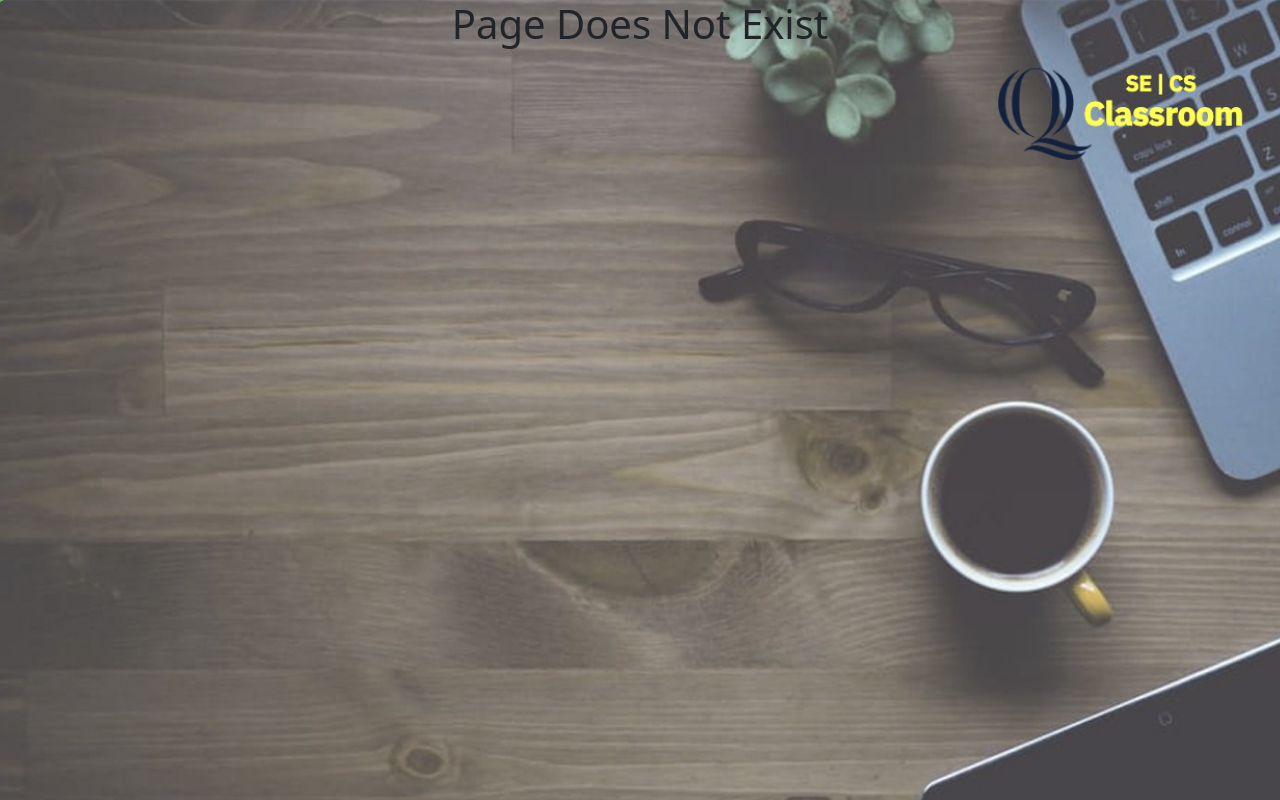
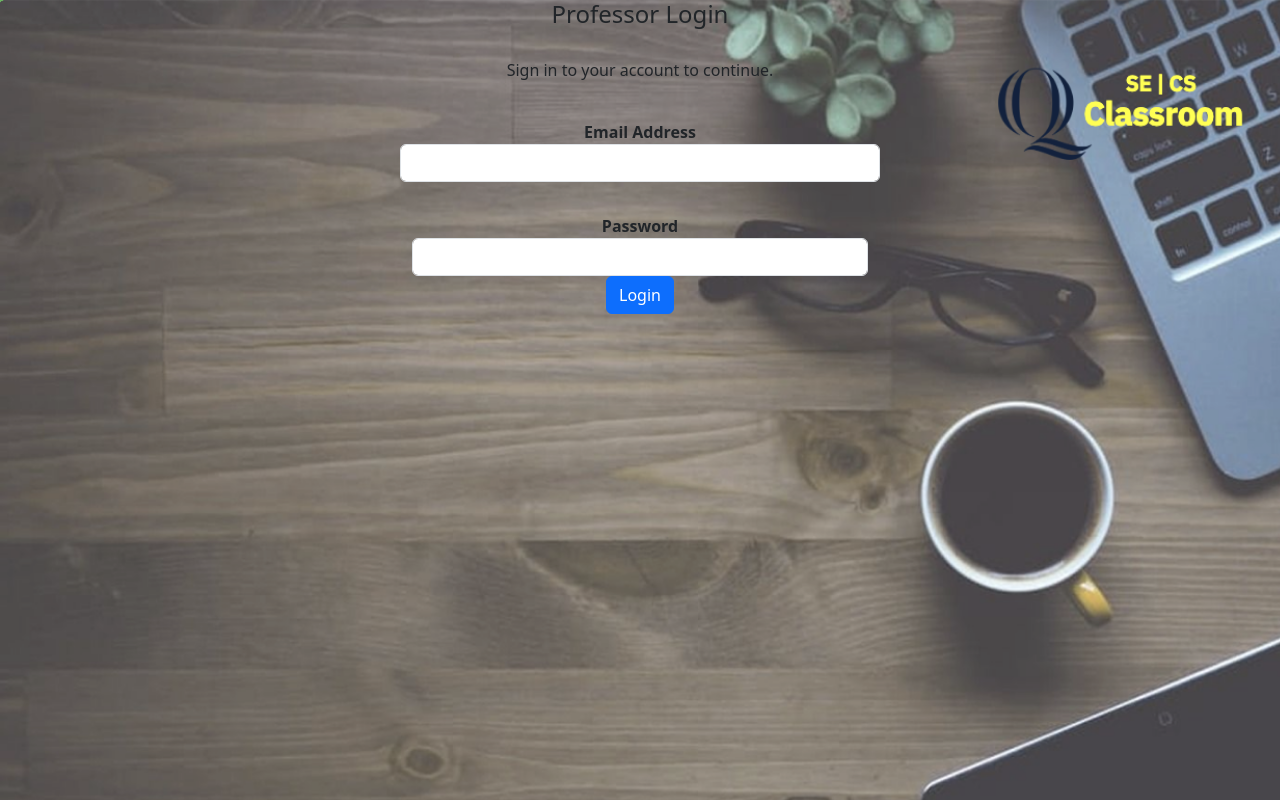
Before and after one commit to juliawoeste/SER340-AutoGrader, a React (Create React App) app in the folder Milestone3/learning-management-app/: page /professorLogin in a window 1280 px wide. Built offline with nearby package versions, Linux system fonts and the light colour scheme.

Commit message:
Login changes

```diff
--- a/Milestone3/learning-management-app/package.json
+++ b/Milestone3/learning-management-app/package.json
@@ -6,11 +6,13 @@
     "@testing-library/jest-dom": "^5.16.5",
     "@testing-library/react": "^13.4.0",
     "@testing-library/user-event": "^13.5.0",
+    "axios": "^1.4.0",
     "joi": "^17.9.2",
     "joi-browser": "^13.4.0",
     "react": "^18.2.0",
     "react-dom": "^18.2.0",
-    "react-router-dom": "^6.10.0",
+    "react-router-dom": "^6.11.0",
+    "react-script": "^2.0.5",
     "react-scripts": "^5.0.1",
     "web-vitals": "^2.1.4"
   },
--- a/Milestone3/learning-management-app/src/App.js
+++ b/Milestone3/learning-management-app/src/App.js
@@ -1,7 +1,8 @@
 import logo from "./logo.svg";
 import { Routes, Route } from "react-router-dom";
 import "./App.css";
-import LoginForm from "./components/LoginForm";
+import UserRoles from "./components/UserRoles";
+import LoginForm from "./components/LoginFormProfessor";
 import ProfessorCourses from "./components/ProfessorCourses";
 import AddCourse from "./components/AddCourse";
 import ProfessorAssignmentView from "./components/ProfessorAssignmentView";
@@ -14,12 +15,16 @@ import ProfessorSubmissionView from "./components/ProfessorSubmissionView";
 import StudentCourses from "./components/StudentCourses";
 import RequestCourse from "./components/StudentRequestCourse";
 import NoMatch from "./components/NoMatch.jsx";
+import LoginFormProfessor from "./components/LoginFormProfessor";
+import LoginFormStudent from "./components/LoginFormStudent";
 
 function App() {
   return (
     <div className="App">
       <Routes>
-        <Route path="/" element={<ProfessorCourses />} />
+        <Route path="/" element={<UserRoles />} />
+        <Route path="/professorLogin" element={<LoginFormProfessor />} />
+        <Route path="/studentLogin" element={<LoginFormStudent />} />
         <Route
           path="/professorCourses/professorAssignmentView/addAssignment"
           element={<AddAssignment />}
--- /dev/null
+++ b/Milestone3/learning-management-app/src/components/LoginFormProfessor.jsx
@@ -0,0 +1,141 @@
+// TO-DO: Check to see if inputs match any professor or student in database
+// TO-DO: Send name as a prompt
+// TO-DO: hrefs (all navigations)
+
+import React, { Component } from "react";
+import Joi from "joi-browser";
+import "./styles/login-style.css";
+import { Link } from "react-router-dom";
+
+class LoginFormProfessor extends Component {
+  //username = React.createRef();
+  state = {
+    account: {
+      email: "",
+      password: "",
+    },
+    errors: {},
+  };
+  schema = {
+    email: Joi.string().required().label("Email"),
+    password: Joi.string().required().label("Password"),
+  };
+
+  validate = () => {
+    const { error } = Joi.validate(this.state.account, this.schema, {
+      abortEarly: false,
+    });
+    if (!error) return null;
+    const errors = {};
+    for (let item of error.details) errors[item.path[0]] = item.message;
+    return errors;
+  };
+
+  validateProperty = ({ name, value }) => {
+    if (name === "email") {
+      if (value.trim() === "") return "Username is required";
+    }
+    if (name === "password") {
+      if (value.trim() === "") return "Password is required";
+    }
+  };
+
+  handleSubmit = (e) => {
+    e.preventDefault(); //prevent submitting to the server
+    const errors = this.validate();
+    console.log(errors);
+    this.setState({ errors: errors || {} });
+  };
+
+  handleChange = ({ currentTarget: input }) => {
+    const errors = { ...this.state.errors };
+    const errorMessage = this.validateProperty(input);
+    console.log(errorMessage);
+    if (errorMessage) errors[input.name] = errorMessage;
+    const account = { ...this.state.account };
+    account[input.name] = input.value;
+    this.setState({ account, errors });
+  };
+
+  render() {
+    return (
+      <div>
+        <div
+          className="container"
+          style={{
+            width: "30rem",
+            alignContent: "center",
+            textAlign: "center",
+          }}
+        >
+          <form onSubmit={this.handleSubmit}>
+            <div className="form-group">
+              <h4>Professor Login</h4>
+              <h6 style={{ marginTop: "2rem" }}>
+                Sign in to your account to continue.
+              </h6>
+              <div className="row">
+                <label
+                  style={{
+                    fontWeight: "bold",
+                    marginTop: "2rem",
+                    textAlign: "center",
+                  }}
+                  htmlFor="email"
+                >
+                  Email Address
+                </label>
+                <input
+                  value={this.state.account.email}
+                  onChange={this.handleChange}
+                  name="email"
+                  id="email"
+                  type="text"
+                  aria-aria-describedby="emailHelp"
+                  className="form-control"
+                />
+              </div>
+              {this.state.errors.email && (
+                <div className="alert alert-danger">
+                  {" "}
+                  {this.state.errors.email}
+                </div>
+              )}
+            </div>
+            <div className="form-group">
+              <label
+                style={{
+                  fontWeight: "bold",
+                  marginTop: "2rem",
+                  textAlign: "center",
+                }}
+                htmlFor="password"
+              >
+                Password
+              </label>
+              <input
+                id="password"
+                value={this.state.account.password}
+                onChange={this.handleChange}
+                name="password"
+                type="text"
+                className="form-control"
+              />
+              {this.state.errors.password && (
+                <div className="alert alert-danger">
+                  {" "}
+                  {this.state.errors.password}
+                </div>
+              )}
+              <Link to={"/professorCourses"}>
+                <button className="btn btn-primary">Login</button>
+              </Link>
+            </div>
+          </form>
+        </div>
+      </div>
+    );
+  }
+}
+
+export default LoginFormProfessor;
--- a/Milestone3/learning-management-app/src/components/LoginForm.jsx
+++ b/Milestone3/learning-management-app/src/components/LoginFormStudent.jsx
@@ -5,8 +5,9 @@
 import React, { Component } from "react";
 import Joi from "joi-browser";
 import "./styles/login-style.css";
+import { Link } from "react-router-dom";
 
-class LoginForm extends Component {
+class LoginFormStudent extends Component {
   //username = React.createRef();
   state = {
     account: {
@@ -69,7 +70,7 @@ class LoginForm extends Component {
         >
           <form onSubmit={this.handleSubmit}>
             <div className="form-group">
-              <h4>Login</h4>
+              <h4>Student Login</h4>
               <h6 style={{ marginTop: "2rem" }}>
                 Sign in to your account to continue.
               </h6>
@@ -126,7 +127,9 @@ class LoginForm extends Component {
                   {this.state.errors.password}
                 </div>
               )}
-              <button className="btn btn-primary">Login</button>
+              <Link to={"/studentCourses"}>
+                <button className="btn btn-primary">Login</button>
+              </Link>
             </div>
           </form>
         </div>
@@ -135,4 +138,4 @@ class LoginForm extends Component {
   }
 }
 
-export default LoginForm;
+export default LoginFormStudent;
--- /dev/null
+++ b/Milestone3/learning-management-app/src/components/UserRoles.jsx
@@ -0,0 +1,84 @@
+import React, { Component } from "react";
+import Joi from "joi";
+import { Link } from "react-router-dom";
+
+class UserRoles extends Component {
+  constructor(props) {
+    super(props);
+  }
+  state = {};
+  render() {
+    return (
+      <section className="glasscard">
+        <div className="title" style={{ marginBottom: "3rem" }}>
+          <h3 style={{ color: "black", marginRight: "2rem" }}>
+            Which user are you?
+          </h3>
+          <h4
+            style={{
+              color: "black",
+              marginTop: "1rem",
+              marginRight: "2rem",
+            }}
+          >
+            Select one option to continue.
+          </h4>
+        </div>
+        <div className="cards">
+          <div className="card">
+            <img
+              className="professorpfp"
+              src="styles/images/professor.png"
+              alt=""
+            />
+            <div className="card-info">
+              <div style={{ display: "flex", alignItems: "center" }}>
+                <h3 style={{ marginLeft: "2rem" }}>QU Professor</h3>
+                <div className="enter">
+                  <Link to={"/professorLogin"}>
+                    <button
+                      className="btn"
+                      style={{
+                        backgroundColor: "#487cec",
+                        marginLeft: "8.8rem",
+                      }}
+                    >
+                      Continue
+                    </button>
+                  </Link>
+                </div>
+              </div>
+            </div>
+          </div>
+          <div className="card" style={{ marginTop: "3rem" }}>
+            <img
+              className="studentpfp"
+              src="styles/images/student.png"
+              alt=""
+            />
+            <div className="card-info">
+              <div style={{ display: "flex", alignItems: "center" }}>
+                <h3 style={{ marginLeft: "2rem" }}>QU Student</h3>
+                <div className="enter">
+                  <Link to={"/studentLogin"}>
+                    <button
+                      className="btn"
+                      style={{
+                        backgroundColor: "#487cec",
+                        marginLeft: "10rem",
+                      }}
+                    >
+                      Continue
+                    </button>
+                  </Link>
+                </div>
+              </div>
+            </div>
+          </div>
+        </div>
+      </section>
+    );
+  }
+}
+
+export default UserRoles;
--- /dev/null
+++ b/Milestone3/learning-management-app/src/components/styles/userRoles.css
@@ -0,0 +1,102 @@
+* {
+  margin: 0;
+  padding: 0;
+  box-sizing: border-box;
+}
+
+.title {
+  margin-top: 3rem;
+  margin-left: 3rem;
+}
+
+body {
+  background: url(images/laptopcoffee.jpeg);
+  background-size: 105%;
+}
+
+main {
+  display: flex;
+  align-items: center;
+  justify-content: center;
+}
+
+h3 {
+  color: #426696;
+  font-weight: 600;
+  font-size: 2rem;
+  opacity: 0.8;
+}
+
+h1 {
+  color: #658ec6;
+  font-weight: 500;
+  opacity: 0.8;
+}
+
+.adminpfp {
+  width: 4rem;
+  height: 4rem;
+  margin-right: 2rem;
+}
+
+.professorpfp {
+  width: 4rem;
+  height: 4rem;
+  margin-right: 2rem;
+}
+
+.studentpfp {
+  width: 4rem;
+  height: 4rem;
+  margin-right: 2rem;
+}
+
+.glasscard {
+  margin-top: 8%;
+  margin-right: 20%;
+  background: white;
+  min-height: 25rem;
+  width: 45%;
+  background: linear-gradient(
+    to right bottom,
+    rgba(255, 255, 255, 0.8),
+    rgba(255, 255, 255, 0.35)
+  );
+  border-radius: 1rem;
+}
+
+.btn {
+  width: 8rem;
+  height: 3rem;
+  background-color: #487cec;
+  border-radius: 5px;
+  color: white;
+  font-weight: bold;
+  margin-top: 10px;
+  cursor: pointer;
+}
+
+.cards {
+  margin: 0rem;
+  flex-direction: colum;
+  justify-content: space-evenly;
+}
+
+.card {
+  display: flex;
+  background: linear-gradient(
+    to left top,
+    rgba(255, 255, 255, 0.2),
+    rgba(255, 255, 255, 0.9)
+  );
+  border-radius: 1rem;
+  margin: 2rem 5.5rem;
+  padding: 1rem;
+  box-shadow: 6px 6px 20px rgba(122, 122, 122, 0.9);
+}
+
+.card-info {
+  display: flex;
+  align-items: center;
+  justify-content: center;
+}
```
Also changed, not shown: 1 other file (tests, documents, lock files or other folders).
